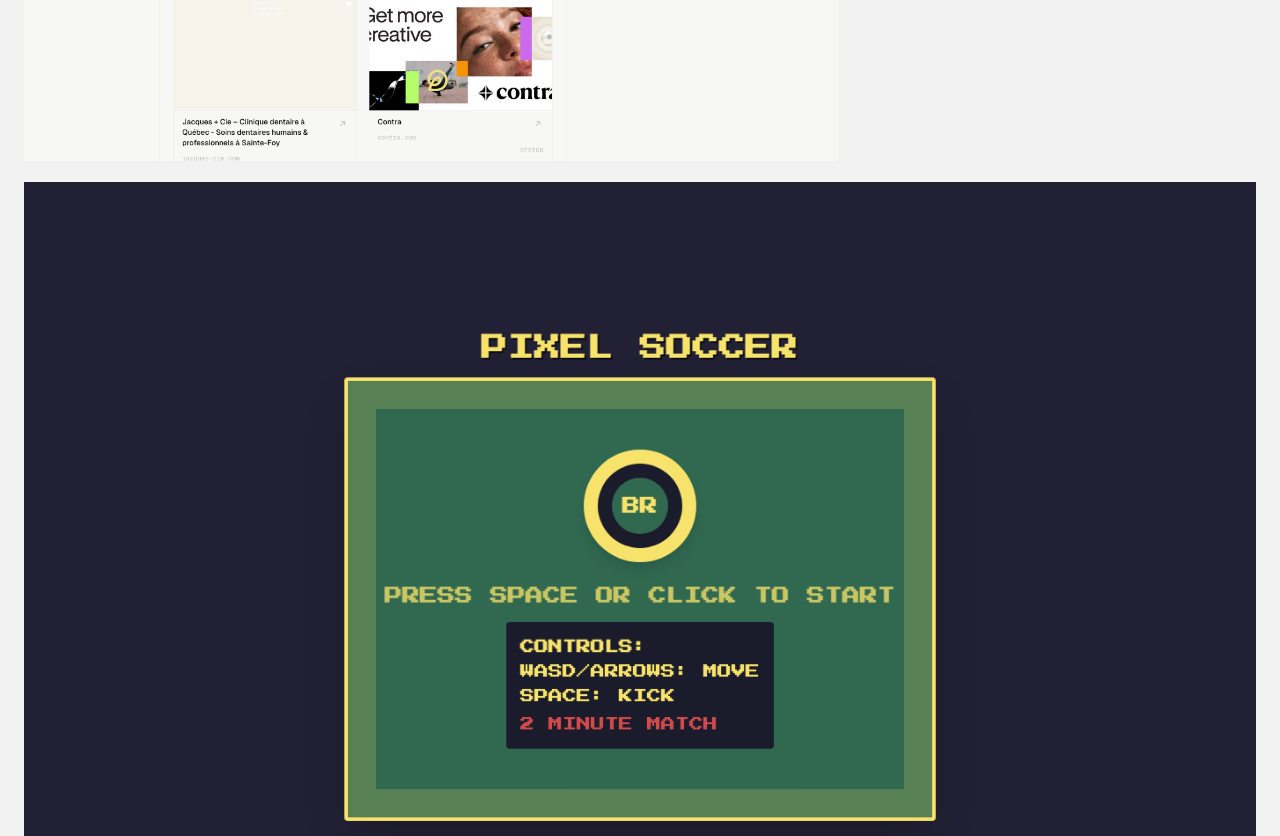
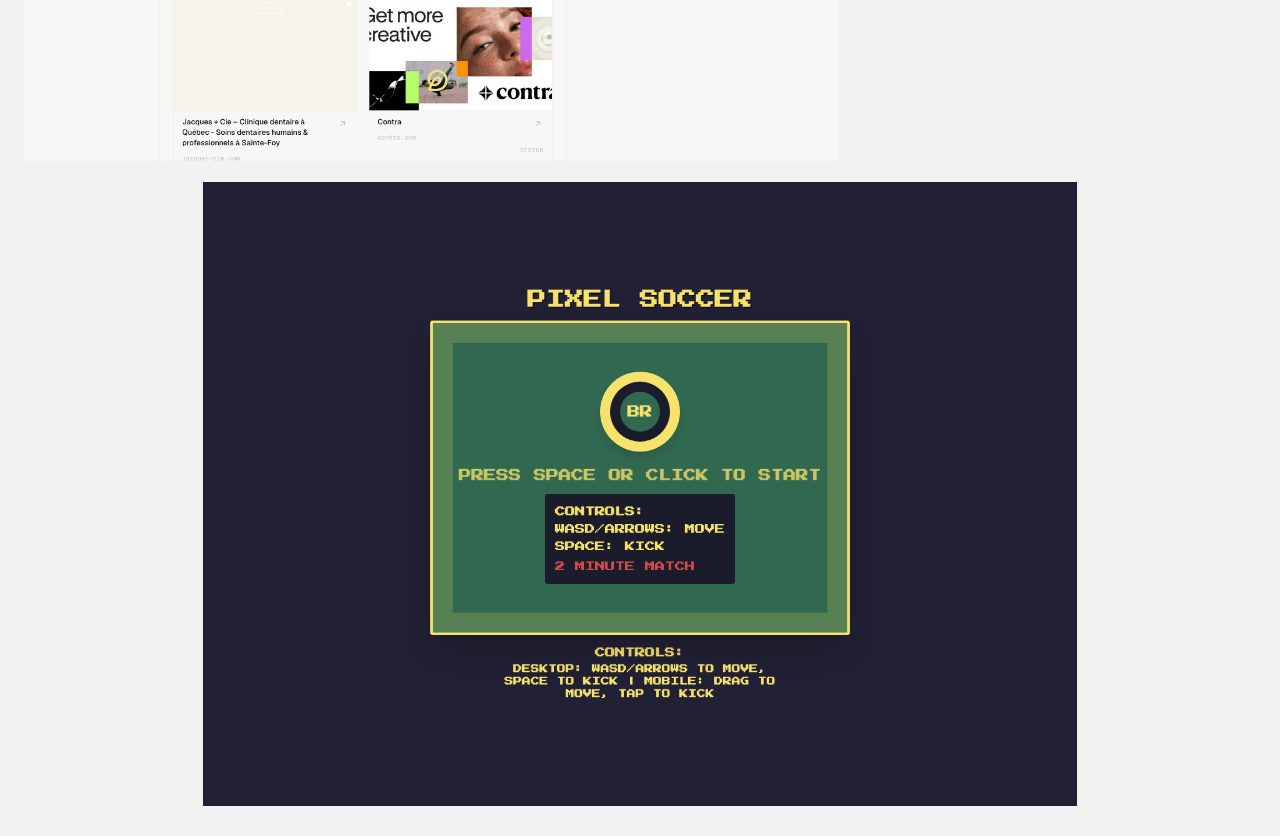
Before and after one commit to damilareoo/portfolio-v2, a Next.js app: page /shots in a window 1280 px wide. Shown: the part 1949-2785 px from the top of the page. Built offline with nearby package versions, Linux system fonts and the light colour scheme.

Commit message:
A frame may not be taller than the screen it is read on

```diff
--- a/app/globals.css
+++ b/app/globals.css
@@ -20,6 +20,11 @@
   --pad: 20px;
   --radius-window: 16px;
   --radius-tile: 12px;
+
+  /* How much of the screen one frame may occupy. 78% leaves the frame, its
+     caption, and the top edge of whatever follows on screen together, so
+     scrolling is always a choice rather than a repair. See `.frame-cap`. */
+  --frame-cap: 78svh;
 
   /* The type scale. Six steps, every one of them used — a reserved seventh for
      work that might arrive is furniture, which is what the tier vocabulary was.
@@ -163,6 +168,44 @@ body {
   .rule-t {
     background-position: top left;
   }
+
+  /* A frame may not be taller than the screen it is read on.
+
+     Frames are sized by width — they take the measure and let height fall out
+     of the aspect ratio — and nothing used to check the result against the
+     viewport. Measured on a 13" MacBook Air (1440x789): a 1400x1000 capture
+     rendered 1240x886, which is 1.12x the viewport, so the whole frame was
+     never visible at once. /shots was worse at 1.15x. On a 1080p screen it
+     "fit" with 51px to spare — no caption, no next section, no signal that
+     the page continued.
+
+     The cap is expressed as a max-width rather than a max-height, because
+     `aspect-ratio` yields to whichever axis is explicitly constrained: cap the
+     height directly and the box keeps the parent's width and simply crops.
+     Capping the width instead — at exactly the width the ratio needs to reach
+     the height cap — keeps the ratio intact and lets the frame shrink whole.
+
+     `--frame-ratio` is the frame's own width/height as a bare number, set
+     inline by whichever component owns the slot. `svh` is the *small* viewport
+     height, so a phone with its browser chrome showing is measured with the
+     chrome present and the frame still fits when the toolbar returns. This is
+     a viewport unit on purpose: the type dial multiplies rem so that type can
+     be resized, and a picture is not type.
+
+     `width: 100%` is load-bearing and not redundant. An auto inline margin is
+     what centres the frame once the cap has narrowed it, but on a grid or flex
+     item auto margins absorb the free space and cancel the default `stretch`,
+     so the item falls back to its content width. Measured, on the shots
+     mosaic: frames that were nowhere near the cap collapsed anyway — an
+     841x601 band item became 525x375 and a 733x412 became 720x405, neither of
+     which the cap should ever have touched. Declaring the width restores the
+     stretch the margin took away; `max-width` then caps it, and the margins
+     only have free space to absorb once it has. */
+  .frame-cap {
+    width: 100%;
+    max-width: calc(var(--frame-cap) * var(--frame-ratio));
+    margin-inline: auto;
+  }
 }
 
 /* Law 4, amended: an element may animate on arrival, once. It is transformed
--- a/components/frame.tsx
+++ b/components/frame.tsx
@@ -1,4 +1,5 @@
 import Image from "next/image";
+import { frameRatio } from "@/lib/frame-ratio";
 
 /**
  * Every media slot on the site goes through here.
@@ -54,12 +55,18 @@ export function Frame({
 }) {
   const aspect = width && height ? `${width} / ${height}` : (ratio ?? "4 / 3");
   const swept = panel && Boolean(src);
+  /* The same ratio as a bare number, which is what `.frame-cap` needs to work
+     out how wide this frame may be before it grows taller than the screen.
+     Parsed from the string rather than taken from `width`/`height`, because a
+     slot with no art yet has only the declared ratio and must be capped too —
+     otherwise a frame would change size the moment its picture landed. */
+  const capRatio = frameRatio(aspect);
 
   return (
     <div
-      style={{ aspectRatio: aspect }}
+      style={{ aspectRatio: aspect, ...(capRatio ? { "--frame-ratio": capRatio } : {}) } as React.CSSProperties}
       data-frame={swept || undefined}
-      className={`relative overflow-hidden rounded-[var(--radius-tile)] border border-line bg-surface-2 transition-colors ${className}`}
+      className={`relative overflow-hidden rounded-[var(--radius-tile)] border border-line bg-surface-2 transition-colors ${capRatio ? "frame-cap" : ""} ${className}`}
     >
       {swept && (
         /* Sibling of the image, not a wrapper around it: `fill` positions the
--- a/components/shots-field.tsx
+++ b/components/shots-field.tsx
@@ -21,8 +21,20 @@ export function ShotsField({ shots }: { shots: Asset[] }) {
         <div
           key={item.src}
           data-frame
-          className="relative col-span-1 overflow-hidden bg-surface-2 lg:[grid-column:span_var(--span)]"
-          style={{ "--span": span, aspectRatio: `${item.width} / ${item.height}` } as React.CSSProperties}
+          /* `frame-cap` is the same rule the case frames carry — a shot may not
+             be taller than the screen either. A band whose item is capped no
+             longer fills the measure edge to edge, which is the honest cost of
+             the whole picture being visible: the mosaic's rhythm is in the
+             band widths, and a band that runs off the bottom of the screen has
+             no rhythm to read. */
+          className="frame-cap relative col-span-1 overflow-hidden bg-surface-2 lg:[grid-column:span_var(--span)]"
+          style={
+            {
+              "--span": span,
+              "--frame-ratio": item.width / item.height,
+              aspectRatio: `${item.width} / ${item.height}`,
+            } as React.CSSProperties
+          }
         >
           <canvas className="pointer-events-none absolute inset-0 h-full w-full" aria-hidden />
           <Image
--- /dev/null
+++ b/lib/frame-ratio.ts
@@ -0,0 +1,20 @@
+/**
+ * A CSS `aspect-ratio` string as the bare number `.frame-cap` needs.
+ *
+ * The cap on a frame's size is written as a max-*width*, because
+ * `aspect-ratio` yields to whichever axis is explicitly constrained — cap the
+ * height and the box keeps its parent's width and crops instead of shrinking.
+ * To turn a height budget into a width the stylesheet needs width ÷ height as
+ * a plain number, and CSS cannot divide the two halves of an `aspect-ratio`
+ * for itself.
+ *
+ * Returns null rather than a fallback when the string is not two positive
+ * numbers, so a frame with an unparseable ratio renders uncapped exactly as it
+ * did before. A wrong number here would size every frame on the page wrongly,
+ * and silently: the page would still lay out, just at the wrong scale.
+ */
+export function frameRatio(aspect: string): number | null {
+  const [w, h] = aspect.split("/").map((part) => Number(part.trim()));
+  if (!Number.isFinite(w) || !Number.isFinite(h) || w <= 0 || h <= 0) return null;
+  return w / h;
+}
```
Also changed, not shown: 1 other file (tests, documents, lock files or other folders).
